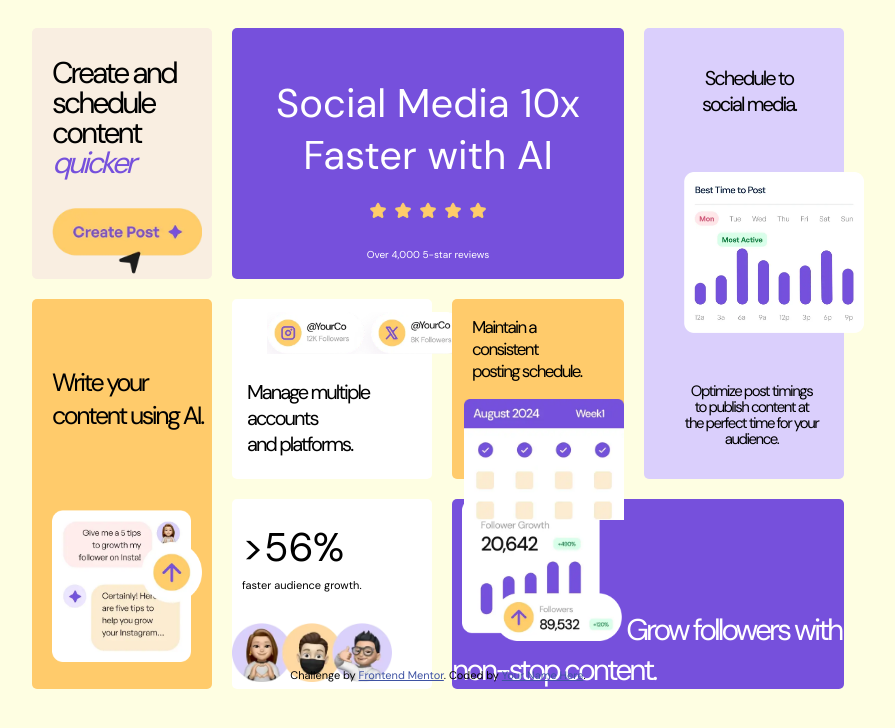
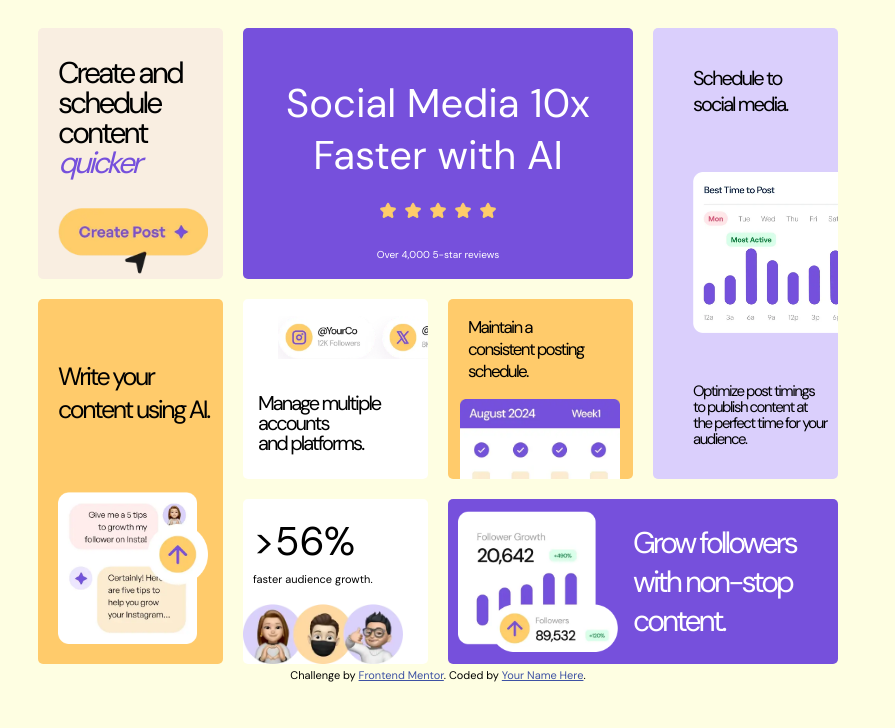
Before and after one commit to jadoumusic2/Bento-grid-Main, a plain HTML site: page bento-grid-main/index.html in a window 1280 px wide. Shown: the whole page, without its empty margins (202-1097 px from the left). Drawn offline with Linux system fonts and the light colour scheme.

Commit message:
Add files via upload

```diff
--- a/bento-grid-main/style.css
+++ b/bento-grid-main/style.css
@@ -40,9 +40,7 @@ div img {
 
 }
 
-.create{
-    background-color: blue;
-}
+
 #create-post{
     width: 200px;
     padding-left: 20px;
@@ -56,6 +54,10 @@ div img {
     grid-row: 1/4;
     justify-items: end;
     text-align: center;
+    overflow: hidden;
+    letter-spacing: 0.5px;
+    text-align: left;
+
 
 }
 
@@ -68,6 +70,9 @@ div img {
     display: grid;
     grid-column: 2/3;
     grid-row: 3/4;
+    overflow: hidden;
+    line-height: 20px;
+    letter-spacing: 0.3px;
 }
 
 #bloc5{
@@ -78,6 +83,8 @@ div img {
 
 }
 
+
+
 #bloc6{
     background-color: hsl(256, 67%, 59%);
     display: grid;
@@ -87,6 +94,7 @@ div img {
 
 #bloc7{
     background-color:hsl(39, 100%, 71%);
+    overflow: hidden;
 }
 
 #bloc8{
@@ -127,3 +135,9 @@ div img {
     font-style: italic;
 
 }
+
+.content{
+    display: flex; /* Utilise flex pour le contenu */
+    align-items: center; /* Aligne verticalement l'image et le texte */
+    gap: 15px; /* Optionnel : espace entre le texte et l'image */
+}
```
